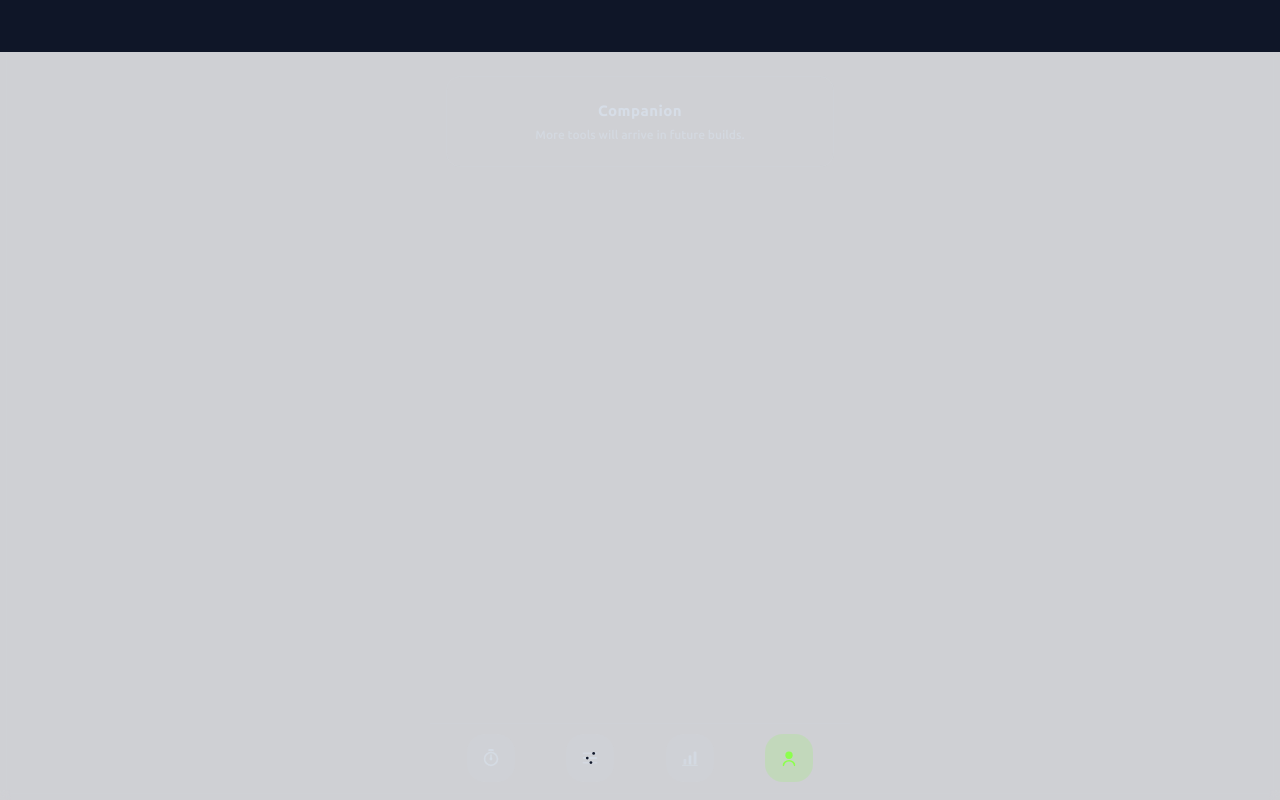
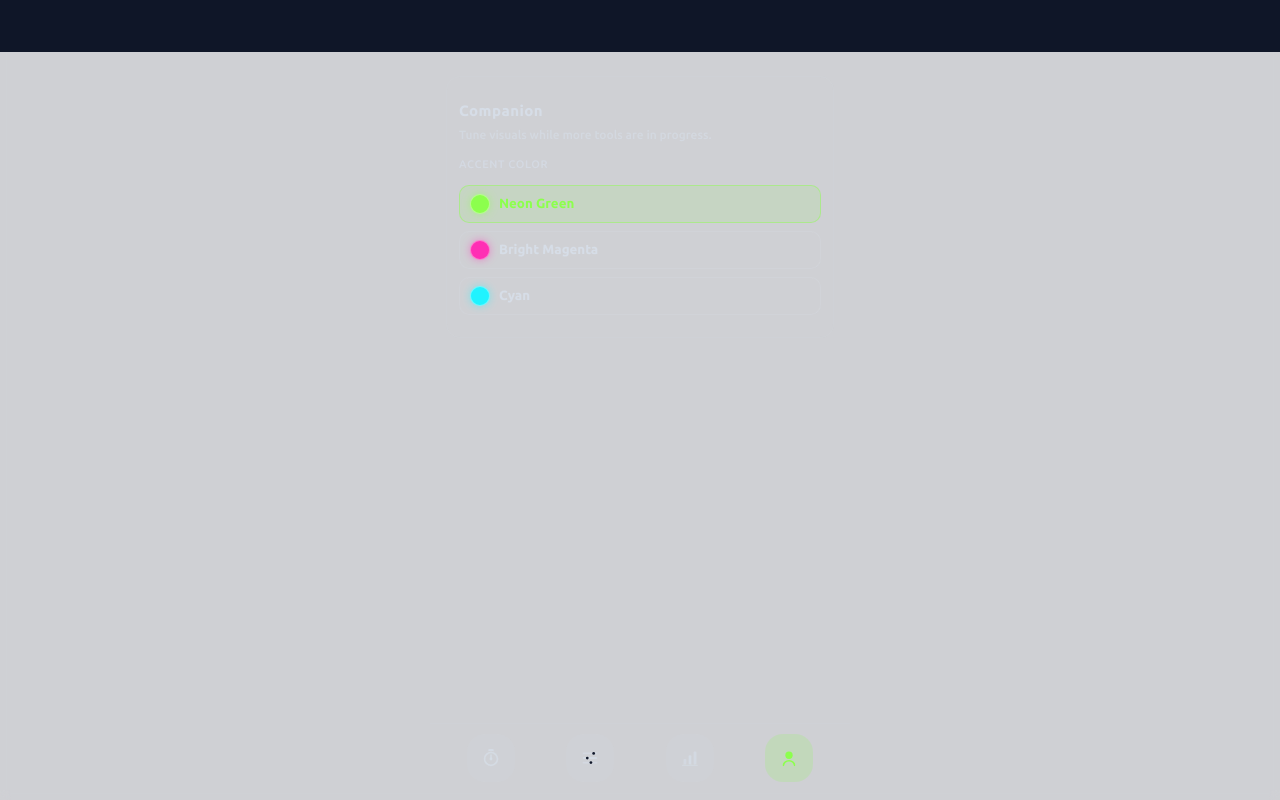
Before and after one commit to the-gauss/pomodrone, a React (Vite) app in the folder app/: page / in a window 1280 px wide. Both pictures are taken after a click on the button "More". Built offline with nearby package versions, Linux system fonts and the light colour scheme.

Commit message:
Add selectable accent themes in companion menu

```diff
--- a/app/src/App.css
+++ b/app/src/App.css
@@ -470,7 +470,12 @@ input[type='range']::-moz-range-progress {
 }
 
 .toggle-switch.active .switch-visual {
-  background: linear-gradient(180deg, #b8ff92 0%, #6fc954 65%, #4fa13a 100%);
+  background: linear-gradient(
+    180deg,
+    rgba(var(--accent-rgb), 0.92) 0%,
+    rgba(var(--accent-rgb), 0.72) 65%,
+    rgba(var(--accent-rgb), 0.56) 100%
+  );
   border-color: rgba(0, 0, 0, 0.35);
   box-shadow: inset 0 1px 0 rgba(255, 255, 255, 0.25), inset 0 -1px 0 rgba(0, 0, 0, 0.3);
 }
@@ -614,8 +619,57 @@ input[type='range']::-moz-range-progress {
   border: calc(var(--ui-scale) * 1px) solid rgba(var(--text-rgb), 0.12);
   border-radius: calc(var(--ui-scale) * 14px);
   padding: calc(var(--ui-scale) * 22px) calc(var(--ui-scale) * 12px);
-  text-align: center;
   background: transparent;
+}
+
+.accent-panel {
+  margin-top: calc(var(--ui-scale) * 12px);
+  text-align: left;
+}
+
+.accent-options {
+  margin-top: calc(var(--ui-scale) * 8px);
+  display: flex;
+  flex-direction: column;
+  gap: calc(var(--ui-scale) * 8px);
+}
+
+.accent-option {
+  border: calc(var(--ui-scale) * 1px) solid rgba(var(--text-rgb), 0.18);
+  border-radius: calc(var(--ui-scale) * 10px);
+  background: rgba(var(--text-rgb), 0.04);
+  color: var(--text);
+  padding: calc(var(--ui-scale) * 8px) calc(var(--ui-scale) * 10px);
+  display: flex;
+  align-items: center;
+  gap: calc(var(--ui-scale) * 9px);
+  font-weight: 600;
+  cursor: pointer;
+  transition: border-color 0.2s ease, background 0.2s ease, transform 0.15s ease;
+}
+
+.accent-option:hover {
+  border-color: rgba(var(--text-rgb), 0.3);
+}
+
+.accent-option.active {
+  border-color: rgba(var(--accent-rgb), 0.45);
+  background: rgba(var(--accent-rgb), 0.12);
+  color: var(--accent);
+}
+
+.accent-option:active {
+  transform: translateY(calc(var(--ui-scale) * 0.5px));
+}
+
+.accent-swatch {
+  width: calc(var(--ui-scale) * 20px);
+  height: calc(var(--ui-scale) * 20px);
+  border-radius: calc(var(--ui-scale) * 999px);
+  background: var(--swatch-color);
+  border: calc(var(--ui-scale) * 1px) solid rgba(255, 255, 255, 0.35);
+  box-shadow: 0 0 calc(var(--ui-scale) * 8px) rgba(var(--swatch-rgb), 0.45);
+  flex-shrink: 0;
 }
 
 .tab-bar {
--- a/app/src/App.tsx
+++ b/app/src/App.tsx
@@ -26,6 +26,7 @@ type Settings = {
 
 type TabKey = 'timer' | 'session' | 'stats' | 'profile'
 type AnalyticsWindowKey = 'sevenDay' | 'thirtyDay' | 'allTime'
+type AccentTheme = 'neonGreen' | 'brightMagenta' | 'cyan'
 
 type ActiveSessionDraft = {
   sessionId: string
@@ -65,6 +66,17 @@ const ANALYTICS_WINDOWS: ReadonlyArray<{ key: AnalyticsWindowKey; label: string
   { key: 'sevenDay', label: 'Last 7 days' },
   { key: 'thirtyDay', label: 'Last 30 days' },
   { key: 'allTime', label: 'All time' },
+]
+
+const ACCENT_OPTIONS: ReadonlyArray<{
+  key: AccentTheme
+  label: string
+  accent: string
+  accentRgb: string
+}> = [
+  { key: 'neonGreen', label: 'Neon Green', accent: '#8cff4d', accentRgb: '140, 255, 77' },
+  { key: 'brightMagenta', label: 'Bright Magenta', accent: '#ff2fb4', accentRgb: '255, 47, 180' },
+  { key: 'cyan', label: 'Cyan', accent: '#20f3ff', accentRgb: '32, 243, 255' },
 ]
 
 const TAB_ICONS: Record<TabKey, () => JSX.Element> = {
@@ -181,6 +193,12 @@ const loadSettings = (): Settings => {
   }
 }
 
+const loadAccentTheme = (): AccentTheme => {
+  if (typeof window === 'undefined') return 'neonGreen'
+  const raw = localStorage.getItem('pomodrone-accent-theme')
+  return ACCENT_OPTIONS.some((option) => option.key === raw) ? (raw as AccentTheme) : 'neonGreen'
+}
+
 const createSessionId = () => {
   if (typeof crypto !== 'undefined' && typeof crypto.randomUUID === 'function') {
     return crypto.randomUUID()
@@ -273,6 +291,7 @@ function App() {
   const [analyticsSummary, setAnalyticsSummary] = useState<AnalyticsSummary | null>(null)
   const [analyticsLoading, setAnalyticsLoading] = useState(true)
   const [analyticsError, setAnalyticsError] = useState<string | null>(null)
+  const [accentTheme, setAccentTheme] = useState<AccentTheme>(() => loadAccentTheme())
 
   const audioCtxRef = useRef<AudioContext | null>(null)
   const secondsLeftRef = useRef(secondsLeft)
@@ -431,6 +450,20 @@ function App() {
       localStorage.setItem('pomodrone-tick', String(tickEnabled))
     }
   }, [tickEnabled])
+
+  useEffect(() => {
+    const selected = ACCENT_OPTIONS.find((option) => option.key === accentTheme) ?? ACCENT_OPTIONS[0]
+
+    if (typeof document !== 'undefined') {
+      const root = document.documentElement
+      root.style.setProperty('--accent', selected.accent)
+      root.style.setProperty('--accent-rgb', selected.accentRgb)
+    }
+
+    if (typeof window !== 'undefined') {
+      localStorage.setItem('pomodrone-accent-theme', accentTheme)
+    }
+  }, [accentTheme])
 
   const ensureAudio = () => {
     if (!tickEnabled) return null
@@ -802,7 +835,32 @@ function App() {
         {activeTab === 'profile' && (
           <section className="placeholder-panel tab-panel">
             <p className="panel-title">Companion</p>
-            <p className="panel-subtitle">More tools will arrive in future builds.</p>
+            <p className="panel-subtitle">Tune visuals while more tools are in progress.</p>
+            <div className="accent-panel">
+              <p className="setting-label">Accent color</p>
+              <div className="accent-options">
+                {ACCENT_OPTIONS.map((option) => (
+                  <button
+                    key={option.key}
+                    type="button"
+                    className={`accent-option ${accentTheme === option.key ? 'active' : ''}`}
+                    onClick={() => setAccentTheme(option.key)}
+                  >
+                    <span
+                      className="accent-swatch"
+                      style={
+                        {
+                          '--swatch-color': option.accent,
+                          '--swatch-rgb': option.accentRgb,
+                        } as CSSProperties
+                      }
+                      aria-hidden
+                    />
+                    <span>{option.label}</span>
+                  </button>
+                ))}
+              </div>
+            </div>
           </section>
         )}
       </div>
```
